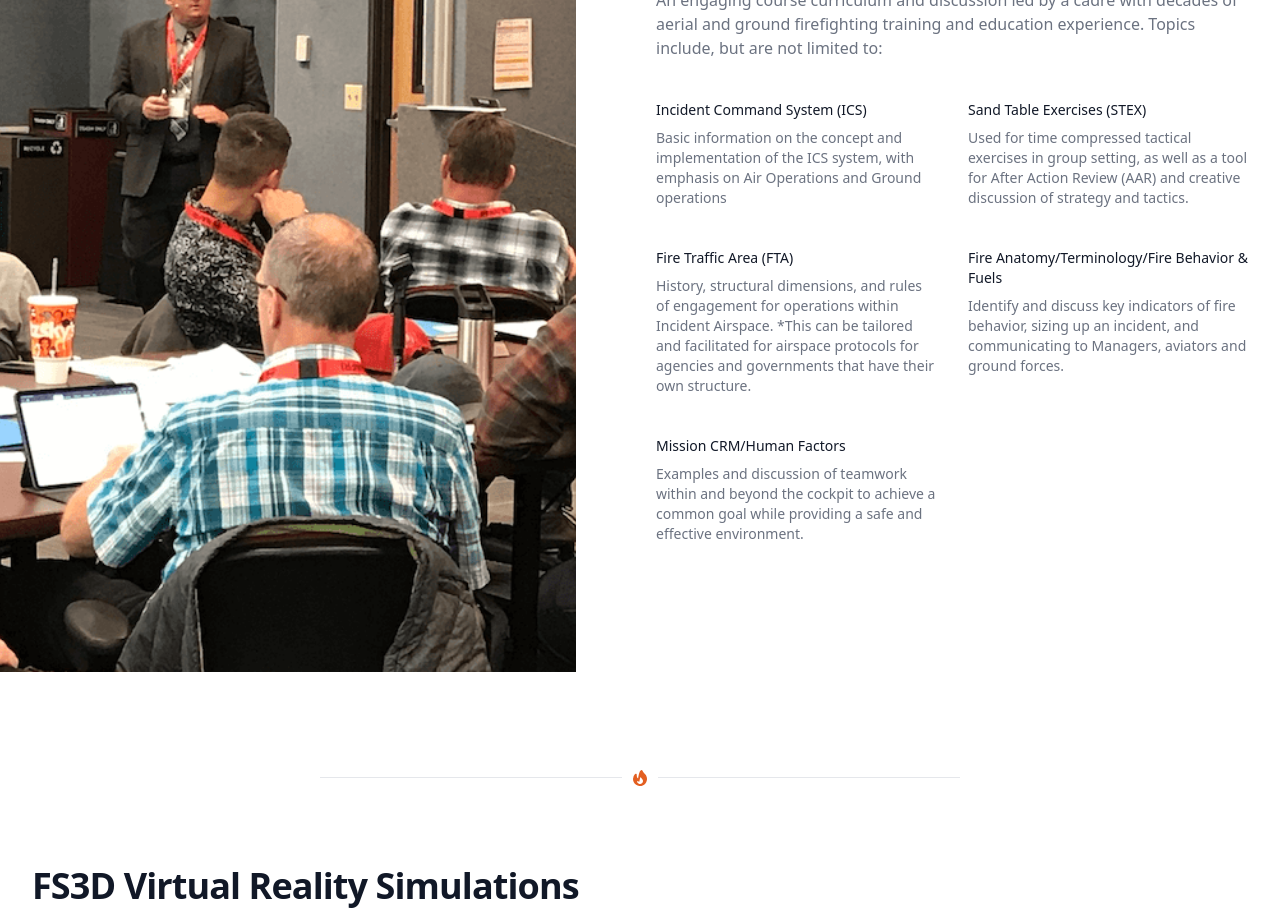
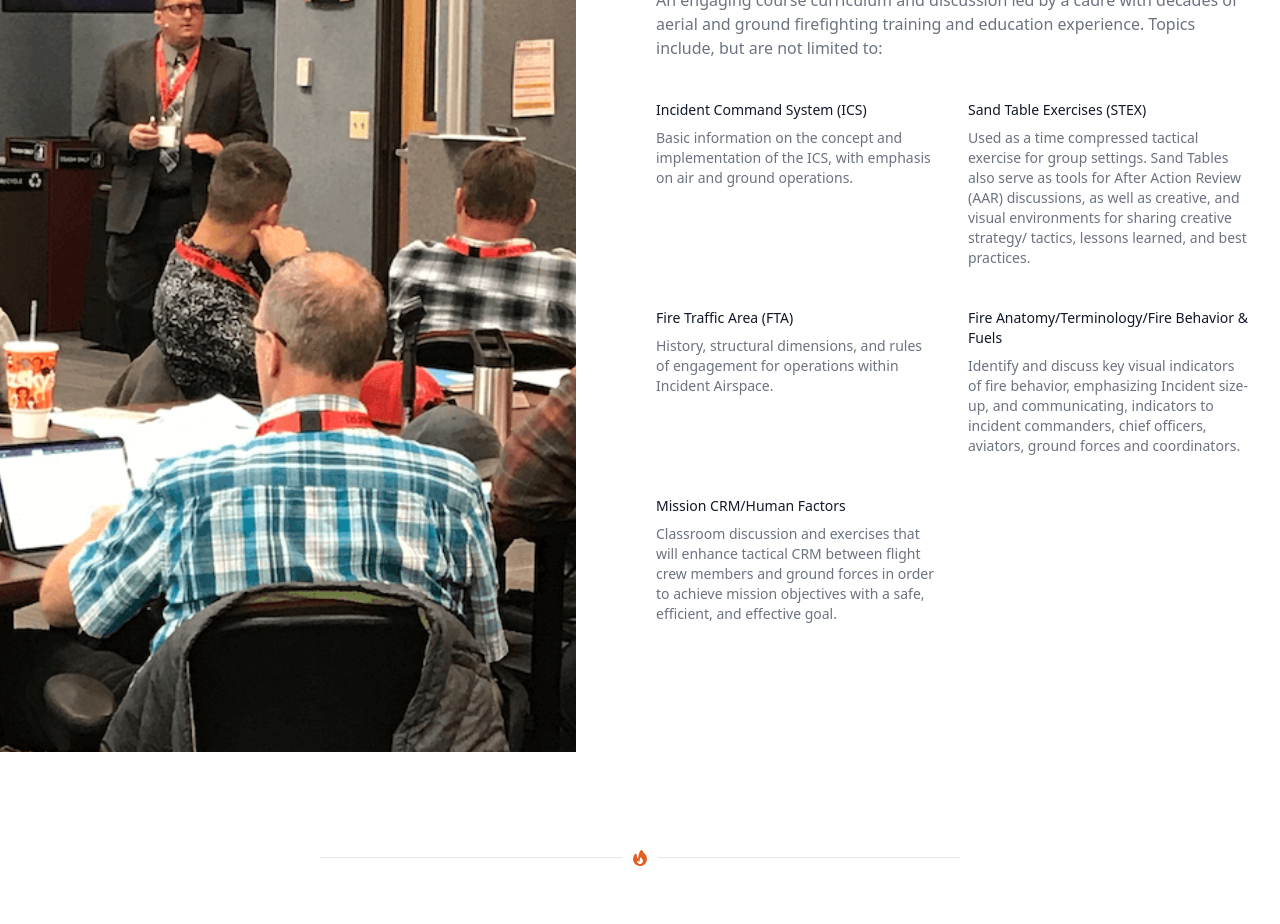
Before and after one commit to trevorhere/afp_next, a Next.js app: page / in a window 1280 px wide. Shown: the part 2260-3184 px from the top of the page. Built offline with nearby package versions, Linux system fonts and the light colour scheme; grey boxes are pictures that could not be loaded.

Commit message:
fix edits on classroom section

```diff
--- a/pages/index.js
+++ b/pages/index.js
@@ -61,25 +61,23 @@ export default function Home() {
           bullets={[
             {
               title: 'Incident Command System (ICS)',
-              description: 'Basic information on the concept and implementation of the ICS system, with emphasis on Air Operations and Ground operations'
+              description: 'Basic information on the concept and implementation of the ICS, with emphasis on air and ground operations.'
             },
             {
               title: 'Sand Table Exercises (STEX)',
-              description: 'Used for time compressed tactical exercises in group setting, as well as a tool for After Action Review (AAR) and creative discussion of strategy and tactics.'
+              description: `Used as a time compressed tactical exercise for group settings. Sand Tables also serve as tools for After Action Review (AAR) discussions, as well as creative, and visual environments for sharing creative strategy/ tactics, lessons learned, and best practices.`
             },
             {
               title: 'Fire Traffic Area (FTA)',
-              description: `History, structural dimensions, and rules of engagement for operations within Incident Airspace.
-              *This can be tailored and facilitated for airspace protocols for agencies and governments that have their own structure.`
+              description: `History, structural dimensions, and rules of engagement for operations within Incident Airspace.`
             },
             {
               title: 'Fire Anatomy/Terminology/Fire Behavior & Fuels',
-              description: 'Identify and discuss key indicators of fire behavior, sizing up an incident, and communicating to Managers, aviators and ground forces.'
+              description: `Identify and discuss key visual indicators of fire behavior, emphasizing Incident size-up, and communicating, indicators to incident commanders, chief officers, aviators, ground forces and coordinators.`
             },
             {
               title: 'Mission CRM/Human Factors',
-              description: `Examples and discussion of teamwork within and beyond the cockpit to achieve a common goal while providing a safe and effective environment.
-              `
+              description: `Classroom discussion and exercises that will enhance tactical CRM between flight crew members and ground forces in order to achieve mission objectives with a safe, efficient, and effective goal.`
             },
             // {title: 'Initial attack & size up', description: '' },
           ]}
```
